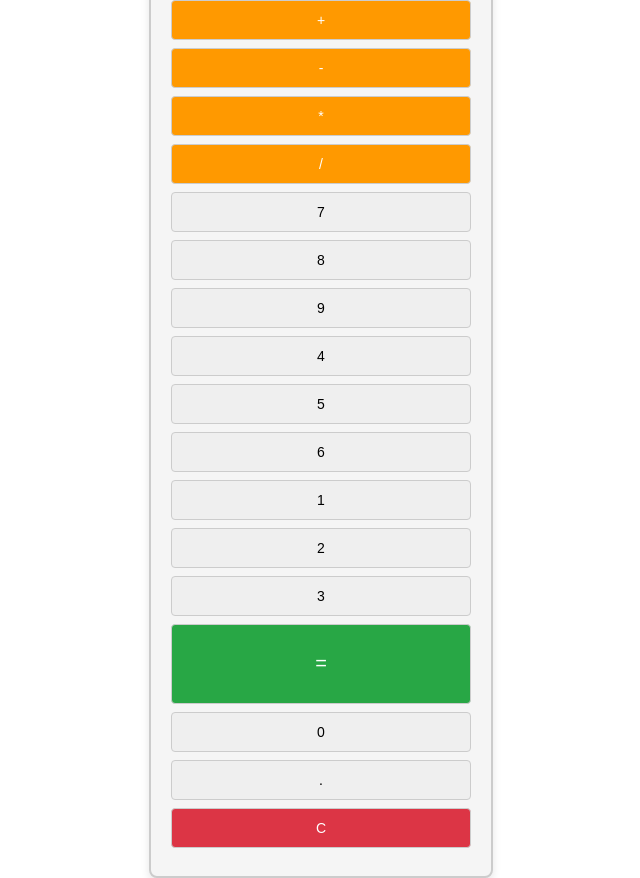
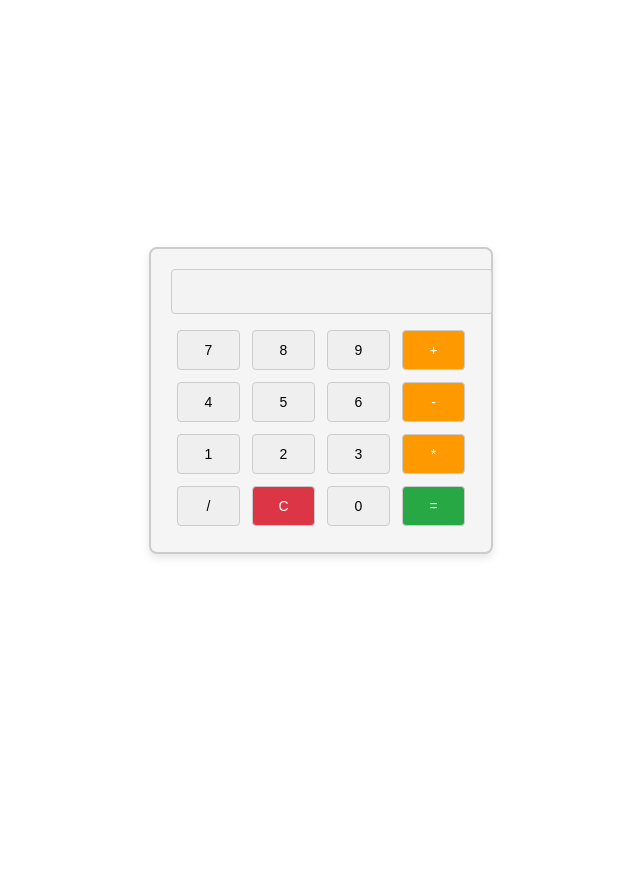
Before and after one commit to bikram8116/Calculator, a plain HTML site: page index.html in a window 1280 px wide. Shown: the whole page, without its empty margins (319-959 px from the left). After the commit the page ends 800 px from the top, so only its background shows below. Drawn offline with Linux system fonts and the light colour scheme.

Commit message:
Updated UI of the calculator

```diff
--- a/index.html
+++ b/index.html
@@ -1,6 +1,5 @@
 <!DOCTYPE html>
 <html lang="en">
-
 <head>
     <meta charset="UTF-8">
     <meta name="viewport" content="width=device-width, initial-scale=1.0">
@@ -36,10 +35,10 @@
         }
 
         button {
-            width: 100%;
+            width: 23.5%;
             height: 40px;
             font-size: 14px;
-            margin-bottom: 8px;
+            margin: 2%;
             border: 1px solid #ccc;
             border-radius: 4px;
             cursor: pointer;
@@ -58,8 +57,8 @@
         .equal {
             background-color: #28a745;
             color: white;
-            height: 80px;
-            font-size: 20px;
+            height: 40px;
+            font-size: 14px;
             grid-column: span 2;
             grid-row: span 2;
         }
@@ -67,13 +66,11 @@
         .clear {
             background-color: #dc3545;
             color: white;
-            order: 1;
             grid-column: span 2;
         }
 
         .row {
             display: flex;
-            flex-wrap: wrap;
         }
 
         .last-column {
@@ -82,37 +79,33 @@
     </style>
     <title>Mobile-Friendly Calculator</title>
 </head>
-
 <body>
 
 <div class="calculator">
     <input type="text" id="display" class="display" disabled>
     <div class="row">
-            <button onclick="appendToDisplay('+')" class="operator">+</button>
-            <button onclick="appendToDisplay('-')" class="operator">-</button>
-            <button onclick="appendToDisplay('*')" class="operator">*</button>
-            <button onclick="appendToDisplay('/')" class="operator last-column">/</button>
-        </div>
-        <div class="row">
         <button onclick="appendToDisplay('7')">7</button>
         <button onclick="appendToDisplay('8')">8</button>
         <button onclick="appendToDisplay('9')">9</button>
+        <button onclick="appendToDisplay('+')" class="operator">+</button>
     </div>
     <div class="row">
         <button onclick="appendToDisplay('4')">4</button>
         <button onclick="appendToDisplay('5')">5</button>
         <button onclick="appendToDisplay('6')">6</button>
+        <button onclick="appendToDisplay('-')" class="operator">-</button>
     </div>
     <div class="row">
         <button onclick="appendToDisplay('1')">1</button>
         <button onclick="appendToDisplay('2')">2</button>
         <button onclick="appendToDisplay('3')">3</button>
+        <button onclick="appendToDisplay('*')" class="operator">*</button>
     </div>
     <div class="row">
+        <button onclick="appendToDisplay('/')" class="last-column">/</button>
         <button onclick="clearDisplay()" class="clear">C</button>
+        <button onclick="appendToDisplay('0')">0</button>
         <button onclick="calculateResult()" class="equal">=</button>
-            <button onclick="appendToDisplay('0')">0</button>
-            <button onclick="appendToDisplay('.')">.</button>
     </div>
 </div>
 
@@ -136,5 +129,4 @@
     }
 </script>
 </body>
-
 </html>
```
Lines whose indentation alone changed are shown as unchanged.
